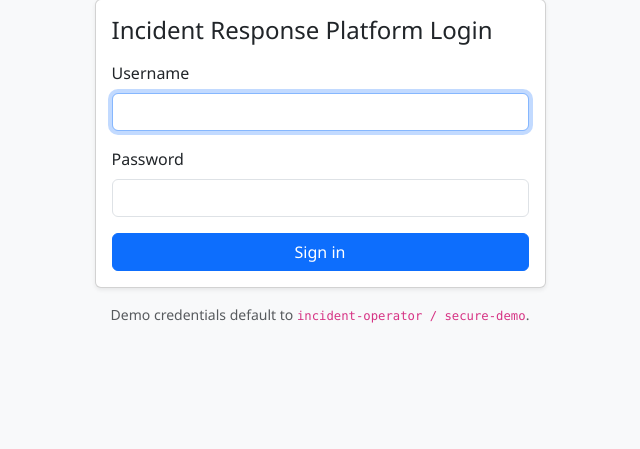
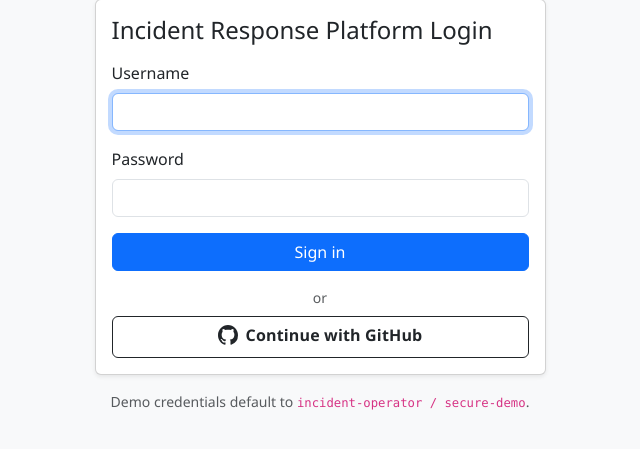
Before and after one commit to dovahkaan/modellen4, a Flask app: page /login in a window 1280 px wide. Shown: the part 81-530 px from the top of the page, without its empty margins (320-960 px from the left). Run offline with Flask 3, Linux system fonts and the light colour scheme.

Commit message:
enhance login functionality with GitHub OAuth integrations.

```diff
--- a/app/data_store.py
+++ b/app/data_store.py
@@ -20,9 +20,9 @@ CATEGORIES = (
 _rng = random.Random(42)
 _incident_id_sequence = itertools.count(1001)
 
+
 def _now() -> datetime:
     return datetime.now(UTC)
-
 
 _incidents: list[dict[str, Any]] = [
     {
--- a/app/routes.py
+++ b/app/routes.py
@@ -1,12 +1,16 @@
 """HTTP routes exposing the dashboard UI and JSON APIs."""
 from __future__ import annotations
 
+import secrets
 from functools import wraps
 from typing import Any
+from urllib.parse import urljoin, urlparse
 
+import requests
 from flask import (
     Blueprint,
     abort,
+    current_app,
     jsonify,
     redirect,
     render_template,
@@ -50,18 +54,111 @@ def login_required(view):
 
 @auth_blueprint.route("/login", methods=["GET", "POST"])
 def login():
+    _remember_post_auth_target()
+    github_context = {
+        "github_client_id": current_app.config.get("GITHUB_CLIENT_ID"),
+        "github_redirect_uri": current_app.config.get("GITHUB_REDIRECT_URI"),
+        "github_state": _ensure_github_state(),
+    }
+    error_message = session.pop("auth_error", None)
     if request.method == "POST":
         username = request.form.get("username", "").strip()
         password = request.form.get("password", "").strip()
         if verify_credentials(username, password):
             session["user"] = {"username": username}
-            target = request.args.get("next") or url_for("ui.dashboard")
+            target = _resolve_post_auth_target()
             return redirect(target)
-        error = "Invalid credentials"
-        return render_template("login.html", error=error), 401
+        error_message = "Invalid credentials"
+        return render_template("login.html", error=error_message, **github_context), 401
     if session.get("user"):
         return redirect(url_for("ui.dashboard"))
-    return render_template("login.html")
+    return render_template("login.html", error=error_message, **github_context)
+
+
+@auth_blueprint.route("/oauth/github/callback")
+def github_callback():
+    client_id = current_app.config.get("GITHUB_CLIENT_ID")
+    client_secret = current_app.config.get("GITHUB_CLIENT_SECRET")
+    if not client_id or not client_secret:
+        session["auth_error"] = "GitHub login is not configured."
+        return redirect(url_for("auth.login"))
+
+    if request.args.get("error"):
+        message = request.args.get("error_description") or "GitHub authorization was denied."
+        session["auth_error"] = message
+        return redirect(url_for("auth.login"))
+
+    expected_state = session.get("github_oauth_state")
+    received_state = request.args.get("state")
+    if not expected_state or not received_state or received_state != expected_state:
+        session["auth_error"] = "Invalid or expired GitHub login request. Please try again."
+        session.pop("github_oauth_state", None)
+        return redirect(url_for("auth.login"))
+    session.pop("github_oauth_state", None)
+
+    code = request.args.get("code")
+    if not code:
+        session["auth_error"] = "Missing authorization code from GitHub."
+        return redirect(url_for("auth.login"))
+
+    token_payload = {
+        "client_id": client_id,
+        "client_secret": client_secret,
+        "code": code,
+        "redirect_uri": current_app.config.get("GITHUB_REDIRECT_URI"),
+    }
+
+    try:
+        token_response = requests.post(
+            "https://github.com/login/oauth/access_token",
+            headers={"Accept": "application/json"},
+            data=token_payload,
+            timeout=10,
+        )
+        token_response.raise_for_status()
+        token_data = token_response.json()
+    except (requests.RequestException, ValueError) as exc:
+        current_app.logger.exception("GitHub token exchange failed: %s", exc)
+        session["auth_error"] = "Could not authenticate with GitHub. Please try again."
+        return redirect(url_for("auth.login"))
+
+    access_token = token_data.get("access_token")
+    if not access_token:
+        current_app.logger.error("GitHub token response missing access_token: %s", token_data)
+        session["auth_error"] = "GitHub did not return an access token."
+        return redirect(url_for("auth.login"))
+
+    try:
+        user_response = requests.get(
+            "https://api.github.com/user",
+            headers={
+                "Authorization": f"Bearer {access_token}",
+                "Accept": "application/json",
+            },
+            timeout=10,
+        )
+        user_response.raise_for_status()
+        user_data = user_response.json()
+    except (requests.RequestException, ValueError) as exc:
+        current_app.logger.exception("GitHub user lookup failed: %s", exc)
+        session["auth_error"] = "Unable to fetch GitHub profile information."
+        return redirect(url_for("auth.login"))
+
+    username = user_data.get("login")
+    if not username:
+        current_app.logger.error("GitHub profile response missing login: %s", user_data)
+        session["auth_error"] = "GitHub profile is missing a username."
+        return redirect(url_for("auth.login"))
+
+    session["user"] = {
+        "username": username,
+        "name": user_data.get("name") or username,
+        "avatar_url": user_data.get("avatar_url"),
+        "auth_provider": "github",
+    }
+
+    target = _resolve_post_auth_target()
+    return redirect(target)
 
 
 @auth_blueprint.route("/logout")
@@ -139,7 +236,6 @@ def dashboard_payload():
 @login_required
 def simulate_event():
     mutate_sensor_payloads()
-    print("Help me")
     sensors = get_sensors()
     candidates = [classify_sensor_event(sensor) | {"sensor": sensor} for sensor in sensors]
     candidates.sort(key=lambda item: item["score"], reverse=True)
@@ -177,3 +273,33 @@ def register_routes(app):
     app.register_blueprint(ui_blueprint)
     app.register_blueprint(api_blueprint)
     app.register_blueprint(auth_blueprint)
+
+
+def _ensure_github_state() -> str:
+    state = session.get("github_oauth_state")
+    if not state:
+        state = secrets.token_urlsafe(16)
+        session["github_oauth_state"] = state
+    return state
+
+
+def _resolve_post_auth_target() -> str:
+    candidates = [session.pop("post_auth_redirect", None), request.args.get("next")]
+    for candidate in candidates:
+        if candidate and _is_safe_redirect(candidate):
+            return candidate
+    return url_for("ui.dashboard")
+
+
+def _remember_post_auth_target() -> None:
+    next_url = request.args.get("next")
+    if next_url and _is_safe_redirect(next_url):
+        session["post_auth_redirect"] = next_url
+
+
+def _is_safe_redirect(target: str | None) -> bool:
+    if not target:
+        return False
+    host_url = urlparse(request.host_url)
+    redirect_url = urlparse(urljoin(request.host_url, target))
+    return redirect_url.scheme in {"http", "https"} and host_url.netloc == redirect_url.netloc
--- a/app/static/css/styles.css
+++ b/app/static/css/styles.css
@@ -18,3 +18,19 @@ body {
     background-color: #0d6efd;
     border-color: #0d6efd;
 }
+
+.github-btn {
+    font-weight: 600;
+    letter-spacing: 0.01em;
+    transition: transform 0.15s ease, box-shadow 0.15s ease;
+}
+
+.github-btn:hover {
+    transform: translateY(-1px);
+    box-shadow: 0 0.5rem 1rem rgba(0, 0, 0, 0.15);
+}
+
+.github-btn svg {
+    width: 20px;
+    height: 20px;
+}
--- a/app/static/js/dashboard.js
+++ b/app/static/js/dashboard.js
@@ -264,4 +264,5 @@ document.addEventListener('DOMContentLoaded', () => {
         refreshDashboard().catch((error) => console.error('Refresh failed', error));
         refreshSensors().catch((error) => console.error('Sensor refresh failed', error));
     }, 15000);
+
 });
--- /dev/null
+++ b/app/static/js/login.js
@@ -0,0 +1,27 @@
+document.addEventListener('DOMContentLoaded', () => {
+    const githubButton = document.getElementById('github-login');
+    if (!githubButton) {
+        return;
+    }
+
+    githubButton.addEventListener('click', () => {
+        const clientId = githubButton.dataset.clientId;
+        const redirectUri = githubButton.dataset.redirectUri;
+        const state = githubButton.dataset.state;
+        if (!clientId) {
+            alert('GitHub login is not configured yet. Please contact the administrator.');
+            return;
+        }
+        const authorizeUrl = new URL('https://github.com/login/oauth/authorize');
+        authorizeUrl.searchParams.set('client_id', clientId);
+        if (redirectUri) {
+            authorizeUrl.searchParams.set('redirect_uri', redirectUri);
+        }
+        if (state) {
+            authorizeUrl.searchParams.set('state', state);
+        }
+        authorizeUrl.searchParams.set('scope', 'read:user user:email');
+        authorizeUrl.searchParams.set('allow_signup', 'true');
+        window.location.href = authorizeUrl.toString();
+    });
+});
--- a/app/templates/login.html
+++ b/app/templates/login.html
@@ -8,20 +8,35 @@
                 {% if error %}
                 <div class="alert alert-danger" role="alert">{{ error }}</div>
                 {% endif %}
-                <form method="post">
+                <form method="post" class="mb-3">
                     <div class="mb-3">
                         <label class="form-label" for="username">Username</label>
-                        <input class="form-control" id="username" name="username" required autofocus>
+                        <input class="form-control" id="username" name="username" required autofocus />
                     </div>
                     <div class="mb-3">
                         <label class="form-label" for="password">Password</label>
-                        <input class="form-control" id="password" name="password" type="password" required>
+                        <input class="form-control" id="password" name="password" type="password" required />
                     </div>
                     <button class="btn btn-primary w-100" type="submit">Sign in</button>
                 </form>
+                <div class="text-center text-muted small mb-2">or</div>
+                <button class="btn btn-outline-dark w-100 github-btn" type="button" id="github-login"
+                    data-client-id="{{ github_client_id or '' }}"
+                    data-redirect-uri="{{ github_redirect_uri or '' }}"
+                    data-state="{{ github_state or '' }}">
+                    <span class="d-inline-flex align-items-center justify-content-center gap-2">
+                        <svg aria-hidden="true" focusable="false" width="20" height="20" viewBox="0 0 16 16" xmlns="http://www.w3.org/2000/svg">
+                            <path fill="currentColor" d="M8 0C3.58 0 0 3.64 0 8.13c0 3.6 2.29 6.64 5.47 7.72.4.08.55-.18.55-.39 0-.19-.01-.82-.01-1.49-2.01.38-2.53-.5-2.69-.96-.09-.25-.48-1.03-.82-1.24-.28-.15-.68-.52-.01-.53.63-.01 1.08.59 1.23.83.72 1.24 1.87.89 2.33.68.07-.53.28-.89.51-1.09-1.78-.21-3.64-.92-3.64-4.08 0-.9.31-1.64.82-2.22-.08-.21-.36-1.04.08-2.17 0 0 .67-.22 2.2.85.64-.18 1.32-.27 2-.27.68 0 1.36.09 2 .27 1.53-1.08 2.2-.85 2.2-.85.44 1.13.16 1.96.08 2.17.51.58.82 1.32.82 2.22 0 3.17-1.87 3.87-3.65 4.08.29.26.54.76.54 1.54 0 1.11-.01 2-.01 2.27 0 .21.15.47.55.39A8.14 8.14 0 0 0 16 8.13C16 3.64 12.42 0 8 0Z" />
+                        </svg>
+                        Continue with GitHub
+                    </span>
+                </button>
             </div>
         </div>
-        <p class="text-muted text-center mt-3 small">Demo credentials default to <code>incident-operator / secure-demo</code>.</p>
+        <p class="text-muted text-center mt-3 small">
+            Demo credentials default to <code>incident-operator / secure-demo</code>.
+        </p>
     </div>
 </div>
+<script src="{{ url_for('static', filename='js/login.js') }}" defer></script>
 {% endblock %}
--- a/pyproject.toml
+++ b/pyproject.toml
@@ -6,6 +6,7 @@ readme = "README.md"
 requires-python = ">=3.12"
 dependencies = [
 	"flask>=3.0",
+	"requests>=2.31",
 ]
 
 [project.optional-dependencies]
```
Also changed, not shown: app/__init__.py (+17 -0 lines), app/ai.py (+8 -8 lines), tests/test_api.py (+68 -1 lines), README.md, 1 other file.
